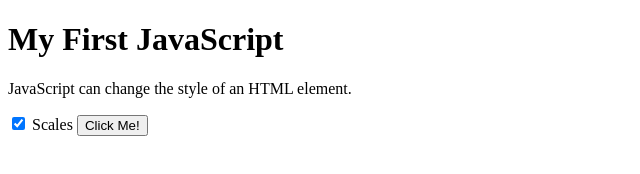
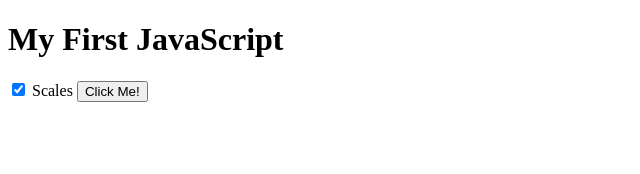
Before and after one commit to teixeiraj-rhc/rhc-responses, a plain HTML site: page index.html in a window 1280 px wide. Shown: the whole page, without its empty margins (0-640 px from the left). Drawn offline with Linux system fonts and the light colour scheme.

Commit message:
Update index.html

```diff
--- a/index.html
+++ b/index.html
@@ -4,7 +4,6 @@
 
 <h1>My First JavaScript</h1>
 
-<p id="demo">JavaScript can change the style of an HTML element.</p>
 
     <input type="checkbox" id="scales" name="scales" checked />
     <label for="scales">Scales</label>
```
